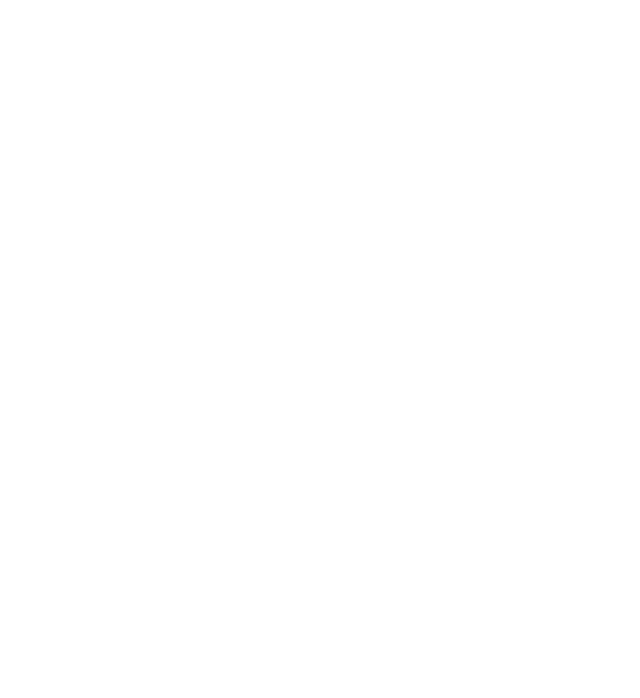
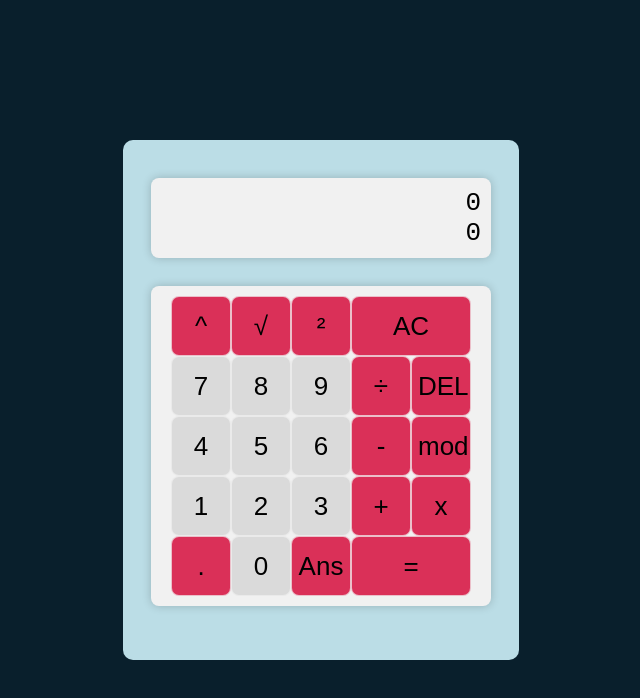
Before and after one commit to Hai5edfm/calculator-project, a React (Vite) app: page / in a window 1280 px wide. Before the commit this address had no page. Shown: the top 698 px of the page, without its empty margins (319-959 px from the left). Built offline with nearby package versions, Linux system fonts and the light colour scheme.

Commit message:
trying to fix the route

```diff
--- a/src/App.jsx
+++ b/src/App.jsx
@@ -9,7 +9,7 @@
   return (
     <BrowserRouter>
       <Routes>
-        <Route exact path="home" element={<Home/>}/>
+        <Route exact path="/" element={<Home/>}/>
       </Routes>
     </BrowserRouter>
   )
```
